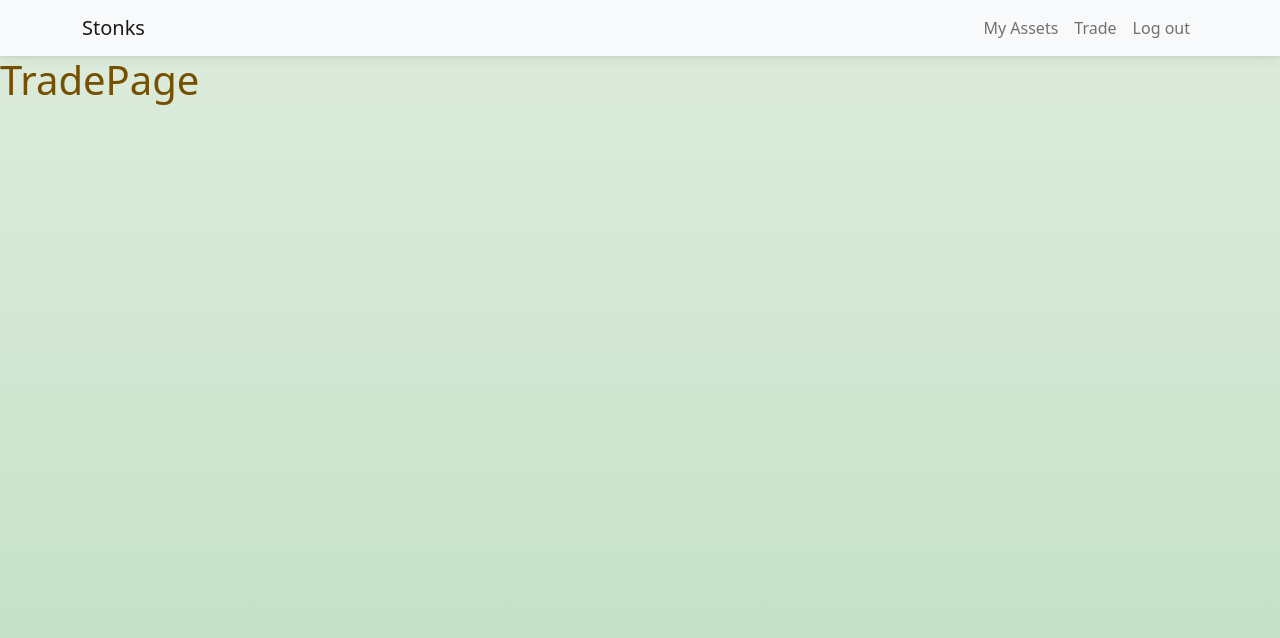
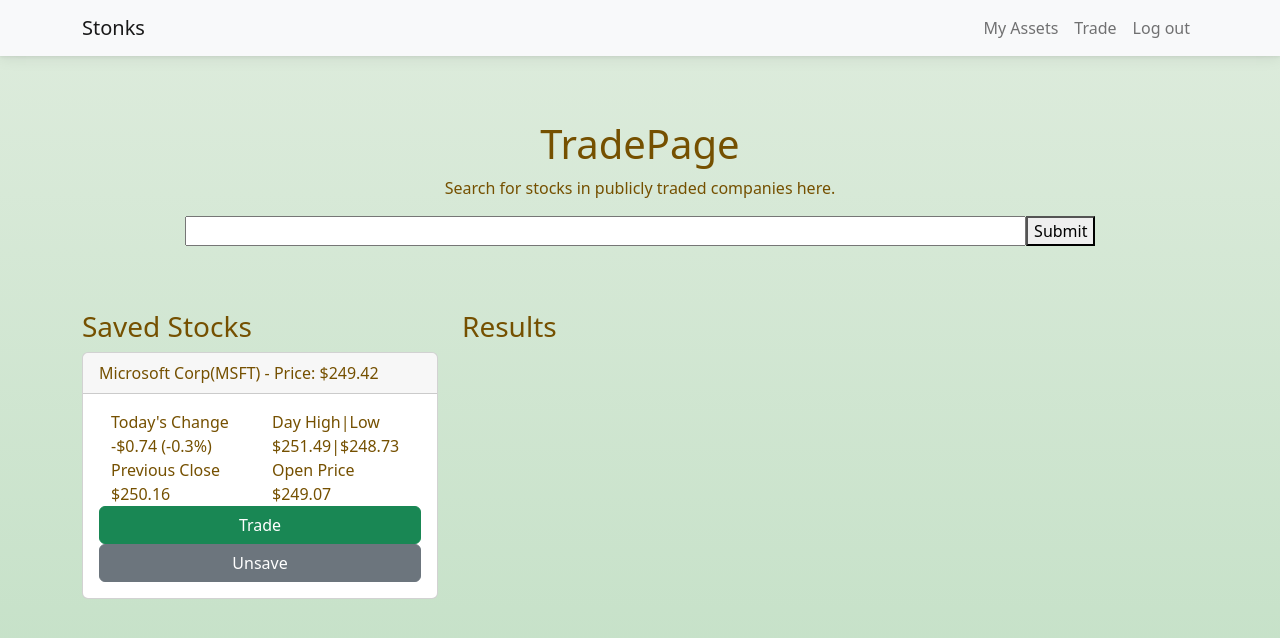
Before and after one commit to VirtualVasquez/Fantasy-Trading, a React (Create React App) app in the folder client/: page /trade in a window 1280 px wide. Shown: the top 638 px of the page. Built offline with nearby package versions, Linux system fonts and the light colour scheme.

Commit message:
starting to wireframe Trade Page

```diff
--- a/client/src/modules/HomePage/homePage.scss
+++ b/client/src/modules/HomePage/homePage.scss
@@ -1,4 +1,4 @@
-.trade-page{
+.home-page{
     margin-top: 2rem;
     .balance-summary{
         background-color: yellow;
--- a/client/src/modules/HomePage/index.js
+++ b/client/src/modules/HomePage/index.js
@@ -5,7 +5,7 @@ import HoldingsTable from './HoldingsTable.js';
 
 const HomePage = props => {
     return (
-        <div className='container trade-page'>
+        <div className='container home-page'>
             <div className='row'>
                 <div className='col-12'>
                     <BalanceSummary />
--- /dev/null
+++ b/client/src/modules/TradePage/SavedStock/index.js
@@ -0,0 +1,48 @@
+import React, {useEffect, useState } from 'react';
+
+
+const SavedStock = props => {
+    return (
+    <div class="card">
+        <div class="card-header">
+            <span>Microsoft Corp</span>
+            <span>(MSFT)</span>
+            <span> - </span>
+            <span>Price: $249.42</span>
+        </div>
+        <div class="card-body">
+            <div className='container'>
+                <div className='row'>
+
+                    <div className='col-6'>
+                    Today's Change
+                    -$0.74 (-0.3%)
+                    </div>
+                    <div className='col-6'>
+                    Day High|Low
+                    $251.49|$248.73
+                    </div>
+                    <div className='col-6'>
+                    Previous Close $250.16
+                    </div>
+                    <div className='col-6'>
+                    Open Price $249.07
+                    </div>
+
+                </div>
+                <div className='row'>
+                    <button class="btn btn-success">Trade</button>
+                    <button class="btn btn-secondary">Unsave</button>
+
+                </div>
+            </div>
+
+
+
+
+        </div>
+    </div>
+    )
+}
+
+export default SavedStock;
--- /dev/null
+++ b/client/src/modules/TradePage/StockResult/index.js
@@ -0,0 +1,11 @@
+import React, {useEffect, useState } from 'react';
+
+
+const StockResult = props => {
+    return (
+        <div className='container'>
+        </div>
+    )
+}
+
+export default StockResult;
--- a/client/src/modules/TradePage/index.js
+++ b/client/src/modules/TradePage/index.js
@@ -1,9 +1,32 @@
 import React, {useEffect, useState } from 'react';
+import './TradePage.scss';
+import './StockResult';
+import './SavedStock';
+import SavedStock from './SavedStock';
 
 const TradePage = props => {
     return (
-        <div>
-            <h1>TradePage</h1>
+        <div className='container trade-page'>
+            <div className='row search-row'>
+                <div className='col-12'>
+                    <h1>TradePage</h1>
+                    <p>Search for stocks in publicly traded companies here.</p>
+                    <form>
+                        <input></input>
+                        <button>Submit</button>
+                    </form>
+                </div>
+            </div>
+            <div className='row stocks-row'>
+                <div className='col-4'>
+                    <h3>Saved Stocks</h3>
+                    <SavedStock />
+                </div>
+                <div className='col-8'>
+                    <h3>Results</h3>
+
+                </div>
+            </div>
         </div>
     )
 }
--- /dev/null
+++ b/client/src/modules/TradePage/tradePage.scss
@@ -0,0 +1,15 @@
+.trade-page{
+     .search-row{
+        text-align: center;
+        padding: 2rem;
+        form{
+            width: 100%;
+            input{
+                width: 80%;
+            }
+        }
+     }
+    .stocks-row{
+        margin-top: 2rem;
+    }
+}
--- a/client/src/modules/common/Navbar/navbar.scss
+++ b/client/src/modules/common/Navbar/navbar.scss
@@ -5,4 +5,5 @@ nav{
         display: flex;
         justify-content: flex-end;
      }
+     margin-bottom: 2rem;
 }
```
